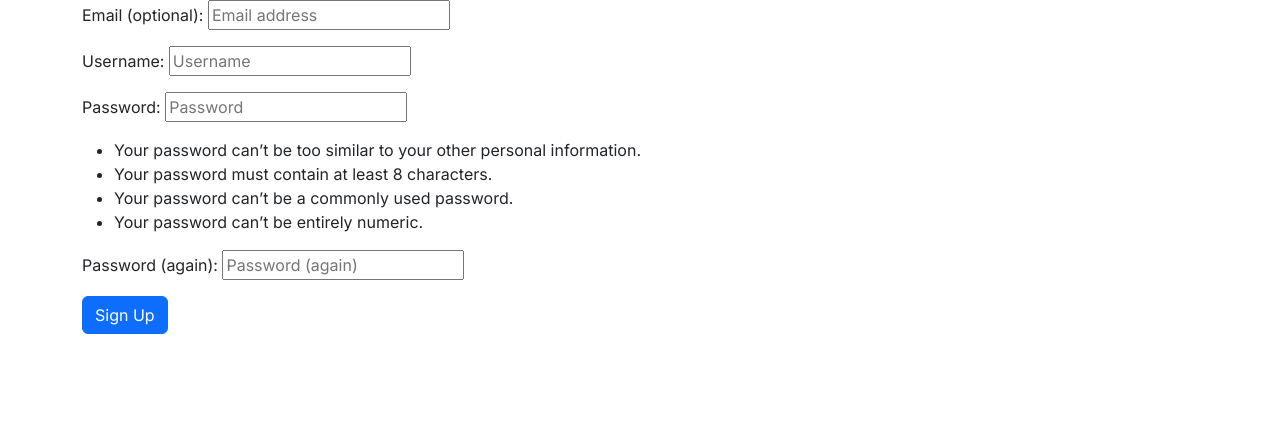
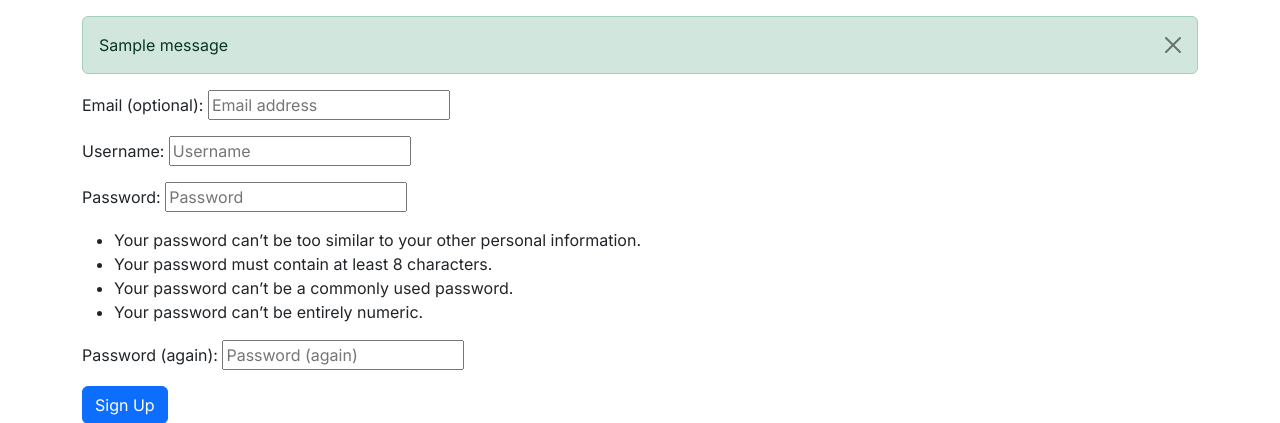
Before and after one commit to CoalTrain1618/MP_3_Xpenso, a Django app: page /accounts/signup/ in a window 1280 px wide. Shown: the part 56-479 px from the top of the page. Run offline with Django 5.2, Linux system fonts and the light colour scheme; tables that the repository leaves empty hold one stand-in row (values such as "Sample post"); one stand-in notice (Sample message) is shown; some libraries are stand-ins or nearby versions.

Commit message:
Added success/error messages to base.html

```diff
--- a/templates/base.html
+++ b/templates/base.html
@@ -42,6 +42,17 @@
             </div>
         </div>
     </nav>
+    <!-- message alerts -->
+    {% if messages %}
+        <div class="container mt-3">
+            {% for message in messages %}
+                <div class="alert alert-{{ message.tags }} alert-dismissible fade show" role="alert">
+                    {{ message }}
+                    <button type="button" class="btn-close" data-bs-dismiss="alert" aria-label="Close"></button>
+                </div>
+            {% endfor %}
+        </div>
+    {% endif %}
     <!-- Page Content -->
     <main class="flex-grow-1">
         {% block content %}
```
